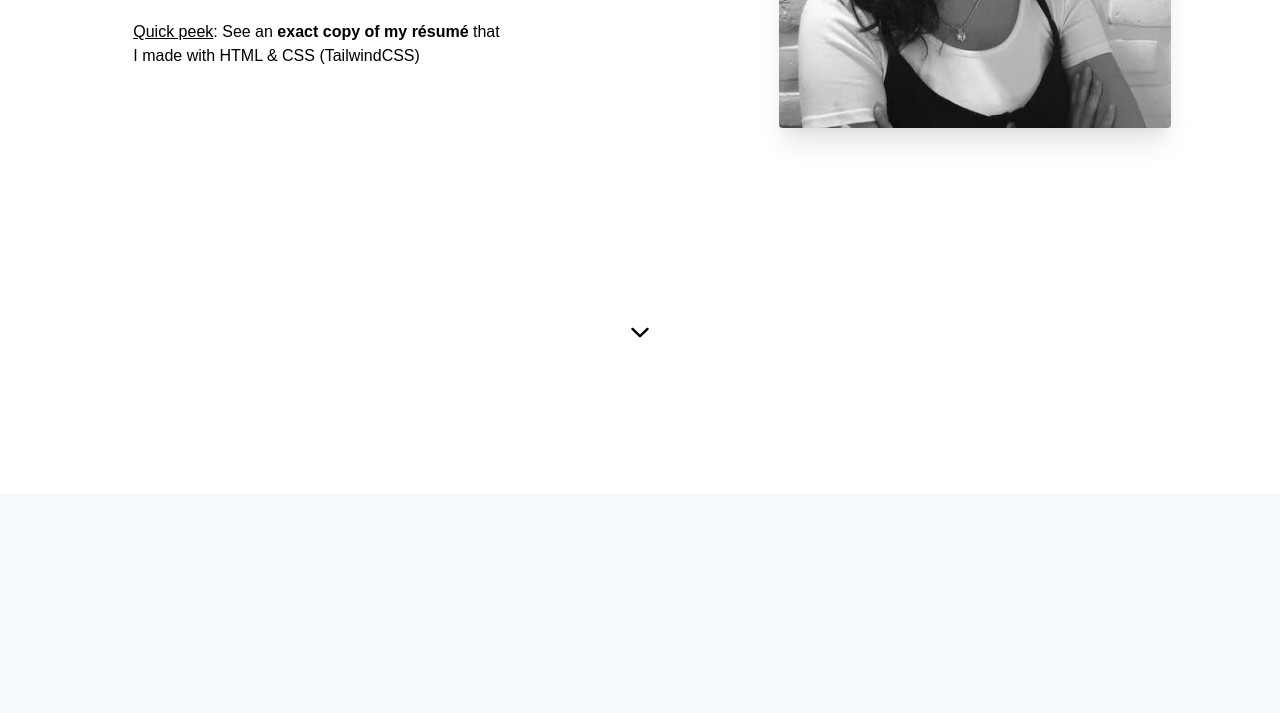
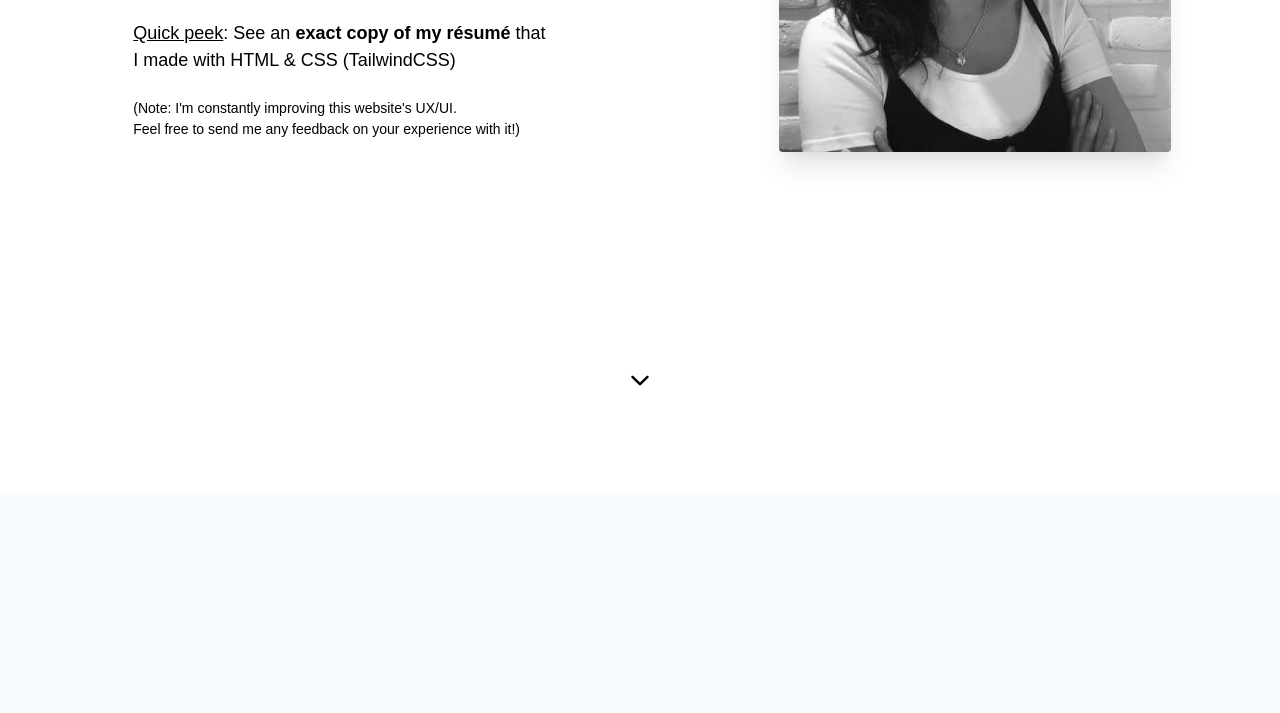
Before and after one commit to silvinabt87/silvinabt87.github.io, a website built with Parcel: page index.html in a window 1280 px wide. Shown: the part 387-1100 px from the top of the page. Built offline with nearby package versions, Linux system fonts and the light colour scheme; a web font is replaced by a local one.

Commit message:
add note in index.html

```diff
--- a/index.html
+++ b/index.html
@@ -61,10 +61,14 @@
               />
             </a>
           </div>
-          <div class="my-6">
+          <div class="text-lg my-6">
             <u>Quick peek</u>: See an
             <a href="CV.html" target="_blank"><b>exact copy of my résumé </b></a
             >that <br />I made with HTML & CSS (TailwindCSS)
+          </div>
+          <div>
+            <p class="text-sm">(Note: I'm constantly improving this website's
+            UX/UI.<br>Feel free to send me any feedback on your experience with it!)</p>
           </div>
         </div>
         <div
@@ -152,14 +156,15 @@
           class="px-6 py-4 flex flex-col self-center items-center tracking-tight"
         >
           <h3 id="hobbies" class="text-black text-2xl text-center">
-           <a href="#"> My Hobbies and Interests</a>
+            <a href="#"> My Hobbies and Interests</a>
           </h3>
         </div>
       </div>
     </section>
 
     <!-- Render area -->
-    <iframe src="" class="min-h-screen md:my-16 my-12 overflow-y-hidden"> </iframe>
+    <iframe src="" class="min-h-screen md:my-16 my-12 overflow-y-hidden">
+    </iframe>
 
     <!-- Footer -->
     <footer
```
